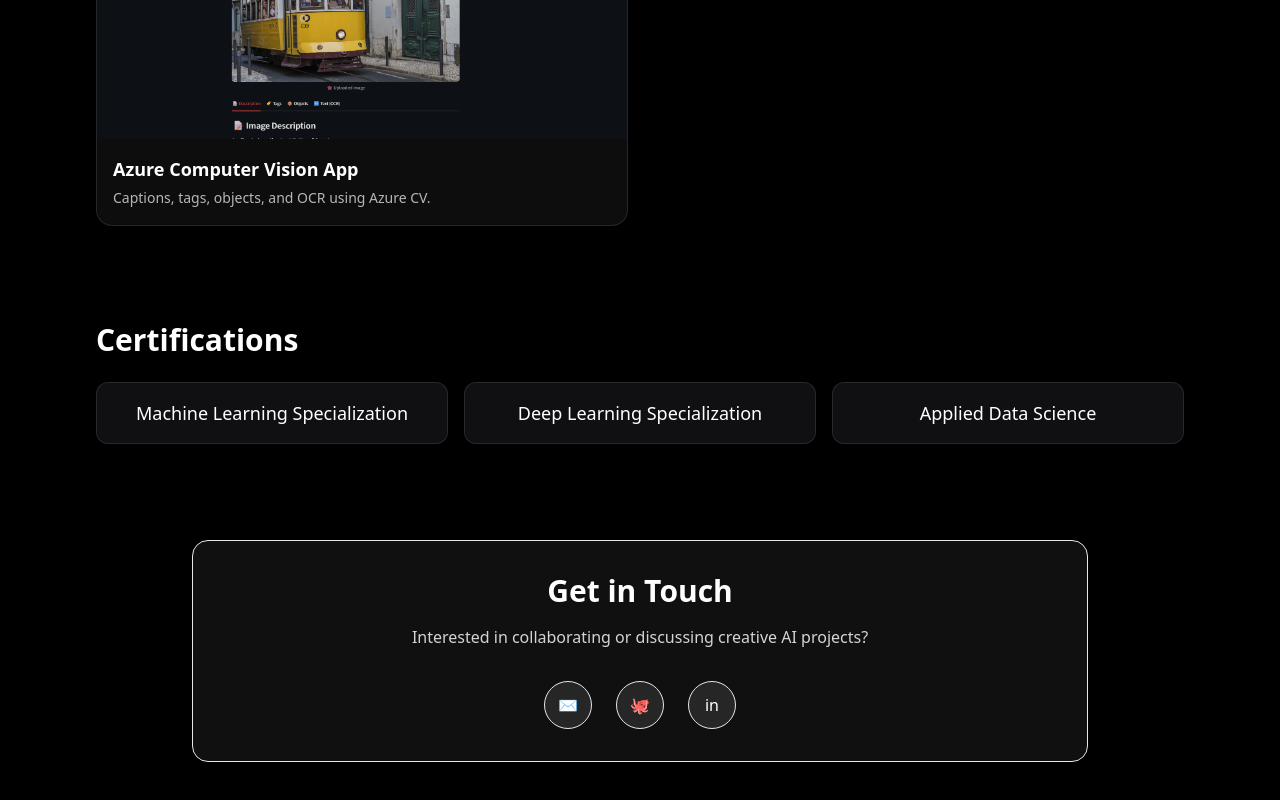
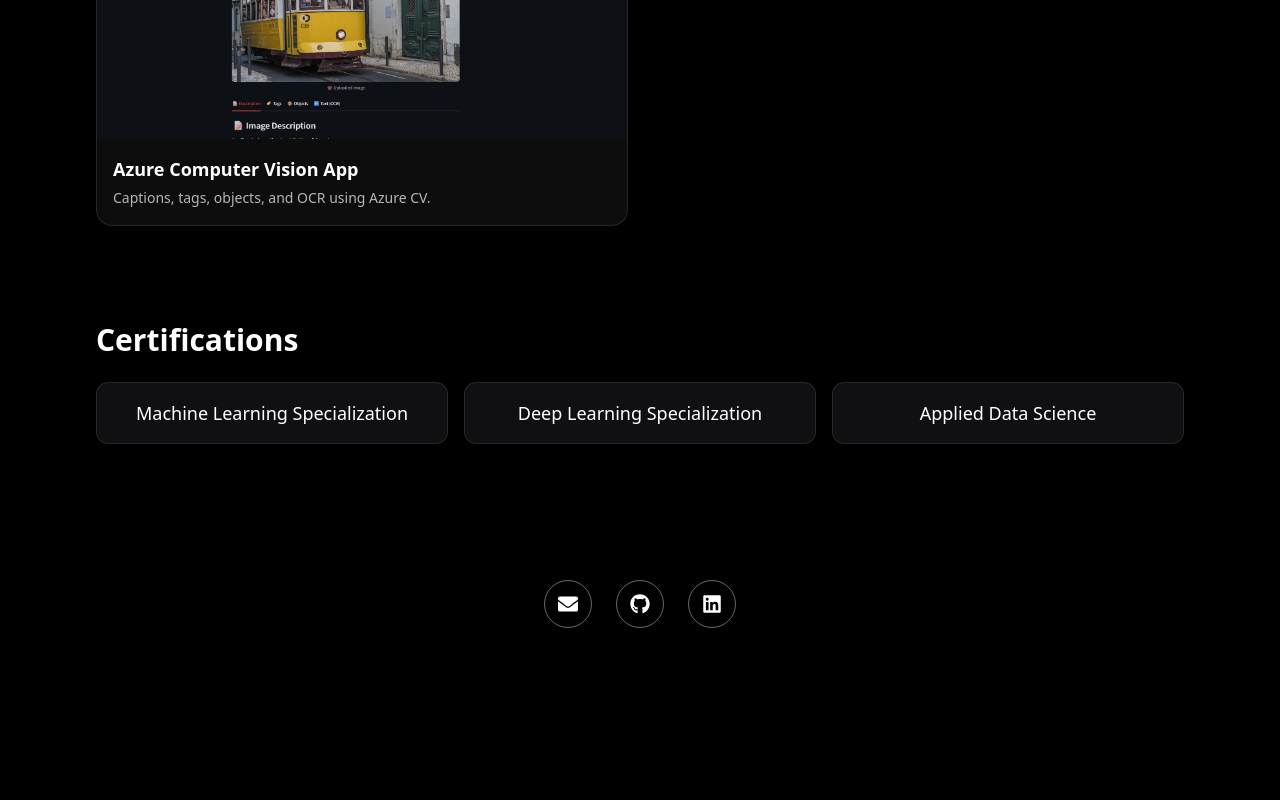
Before and after one commit to Terraspace009/aeshwarya-portfolio, a Next.js app: page / in a window 1280 px wide. Shown: the part 2398-3198 px from the top of the page. After the commit the page ends 3074 px from the top, so only its background shows below. Built offline with nearby package versions, Linux system fonts and the light colour scheme.

Commit message:
Update Contact.tsx

```diff
--- a/components/Contact.tsx
+++ b/components/Contact.tsx
@@ -1,49 +1,24 @@
 'use client';
-import React from 'react';
+import { FaEnvelope, FaGithub, FaLinkedin } from "react-icons/fa";
 
 export default function Contact() {
   return (
-    <section id="contact" className="px-4">
-      <div className="mx-auto max-w-4xl bg-neutral-900/70 border border-purple-500/30 rounded-2xl p-8">
-        <h2 className="text-3xl font-bold text-center mb-4">Get in Touch</h2>
-        <p className="text-center text-neutral-300 mb-8">
-          Interested in collaborating or discussing creative AI projects?
-        </p>
-
-        <div className="flex items-center justify-center gap-6">
-          <a
-            href="mailto:aeshu009@gmail.com"
-            className="w-12 h-12 rounded-full bg-neutral-800 border border-purple-500/30
-                       grid place-items-center hover:border-purple-400"
-            aria-label="Email"
-            title="Email"
-          >
-            ✉️
-          </a>
-          <a
-            href="https://github.com/Terraspace009"
-            target="_blank"
-            rel="noreferrer"
-            className="w-12 h-12 rounded-full bg-neutral-800 border border-purple-500/30
-                       grid place-items-center hover:border-purple-400"
-            aria-label="GitHub"
-            title="GitHub"
-          >
-            🐙
-          </a>
-          <a
-            href="https://www.linkedin.com/in/aeshwarya-shukla-90835b57/"
-            target="_blank"
-            rel="noreferrer"
-            className="w-12 h-12 rounded-full bg-neutral-800 border border-purple-500/30
-                       grid place-items-center hover:border-purple-400"
-            aria-label="LinkedIn"
-            title="LinkedIn"
-          >
-            in
-          </a>
+    <div className="flex justify-center items-center gap-6 mt-10">
+      <a href="mailto:aeshu009@gmail.com" target="_blank" rel="noopener noreferrer">
+        <div className="w-12 h-12 rounded-full border border-white/40 flex items-center justify-center hover:bg-white/10 transition">
+          <FaEnvelope className="text-white text-xl" />
         </div>
-      </div>
-    </section>
+      </a>
+      <a href="https://github.com/Terraspace009" target="_blank" rel="noopener noreferrer">
+        <div className="w-12 h-12 rounded-full border border-white/40 flex items-center justify-center hover:bg-white/10 transition">
+          <FaGithub className="text-white text-xl" />
+        </div>
+      </a>
+      <a href="https://www.linkedin.com/in/aishwaryas-ai" target="_blank" rel="noopener noreferrer">
+        <div className="w-12 h-12 rounded-full border border-white/40 flex items-center justify-center hover:bg-white/10 transition">
+          <FaLinkedin className="text-white text-xl" />
+        </div>
+      </a>
+    </div>
   );
 }
```
